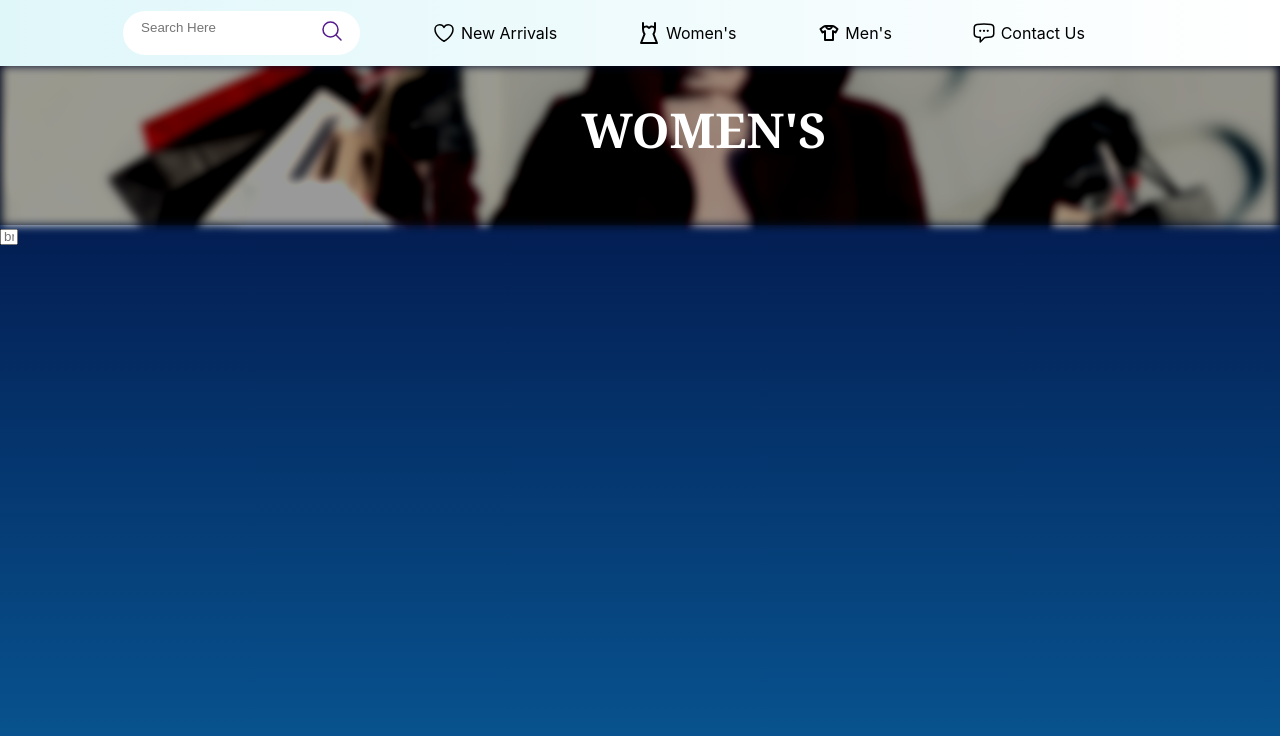
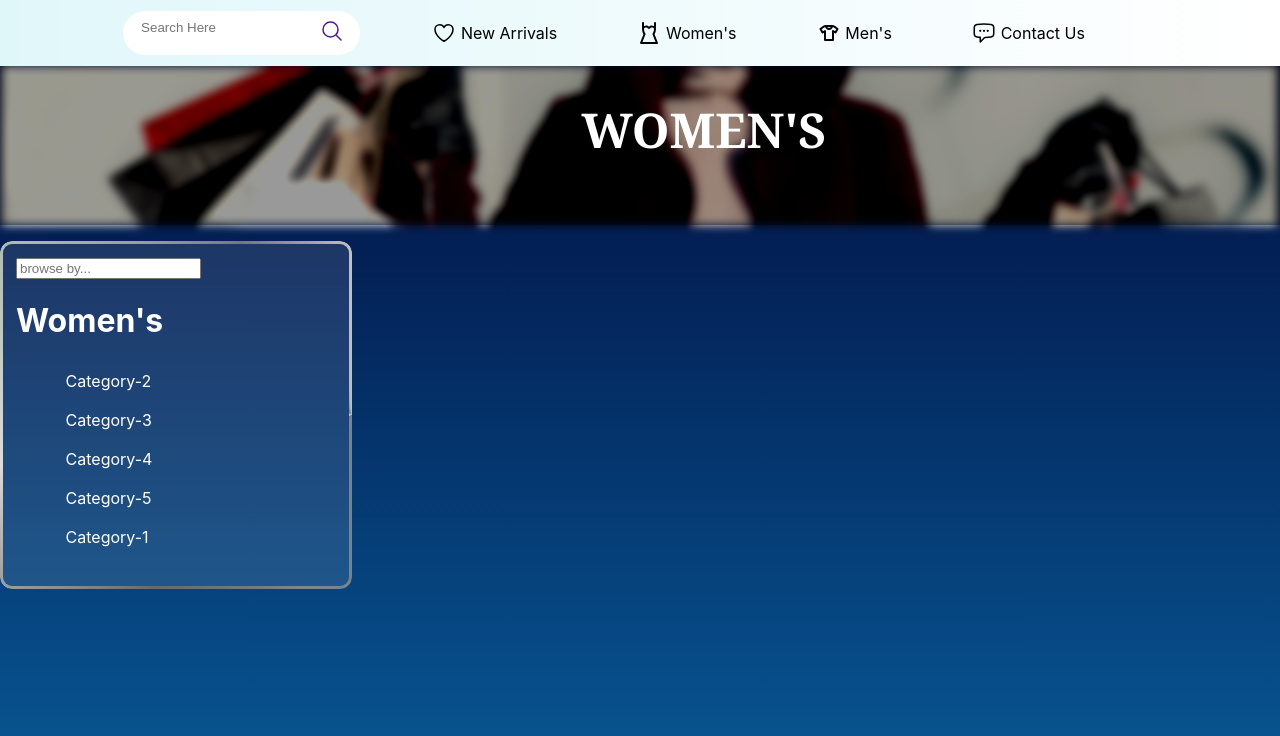
Before and after one commit to somelamedude-git/ecommerce_frontend, a React (Create React App) app in the folder ecom/: page / in a window 1280 px wide. Shown: the top 736 px of the page. Built offline with nearby package versions, Linux system fonts and the light colour scheme.

Commit message:
animated border added

```diff
--- a/ecom/src/App.css
+++ b/ecom/src/App.css
@@ -59,12 +59,85 @@ body{
 
 }
 
-.filter{
-  display:flex;
-  flex-direction: row;
+.filter {
+  position: relative;
+  z-index: 1;
+  padding: 1rem;
+  background-color: rgba(255, 255, 255, 0.1);
+  border-radius: 12px;
+  overflow: hidden;
+  isolation: isolate; /* key to avoid z-index nightmares */
+  width:25%
+}
+.inside-browse{
+  outline: none;
 }
 
-.inside-browse{
-  width:10px;
-  height:10px
+.products{
+  margin-top:1rem;
 }
+
+
+.filter::before {
+  content: '';
+  position: absolute;
+  inset: 0;
+  padding: 3px;
+  background: conic-gradient(#C0C0C0, #D3D3D3,  #808080, #A9A9A9, #36454F, #708090, #818589, #696969, #DCDCDC, #B2BEB5
+, #71797E,#C0C0C0 );
+  background-size: 300% 300%;
+  animation: shimmer 3s ease-in-out infinite;
+
+  border-radius: 12px;
+  -webkit-mask:
+    linear-gradient(#fff 0 0) content-box,
+    linear-gradient(#fff 0 0);
+  -webkit-mask-composite: xor;
+  mask-composite: exclude;
+
+  z-index: -1;
+  pointer-events: none;
+}
+
+
+@keyframes shimmer {
+  0% {
+    background-position: 0% 50%;
+  }
+  50% {
+    background-position: 100% 50%;
+  }
+  100% {
+    background-position: 0% 50%;
+  }
+}
+
+
+
+
+.subtypes{
+  /* border-color: bisque;
+  border-style: dashed; */
+}
+
+.category-item{
+  text-decoration: none;
+  color:white
+}
+
+.item-container{
+  list-style-type: none;
+}
+
+h1{
+  color:white;
+}
+
+.cat-item-holder{
+  padding: 0.6rem;
+}
+
+.category-item:hover{
+  color:#FFD700;
+  transform: scale(1.08);
+}
--- a/ecom/src/App.js
+++ b/ecom/src/App.js
@@ -19,6 +19,18 @@ function App() {
           <label className='browse'>
             <input placeholder='browse by...' className='inside-browse'/>
           </label>
+          <div className='categories'>
+            <h1>Women's</h1>
+            <div className='sub-categories'>
+              <ul className='item-container'>
+                <li className='cat-item-holder'><a className='category-item'href="">Category-2</a></li>
+                <li className='cat-item-holder'><a className='category-item' href="">Category-3</a></li>
+                <li className='cat-item-holder'><a className='category-item' href="">Category-4</a></li>
+                <li className='cat-item-holder'><a className='category-item'href="">Category-5</a></li>
+                <li className='cat-item-holder'><a className='category-item' href="">Category-1</a></li>
+              </ul>
+            </div>
+          </div>
         </div>
       </div>
      </div>
--- a/ecom/src/styles/Navbar.css
+++ b/ecom/src/styles/Navbar.css
@@ -37,6 +37,7 @@ body{
   transition: all 0.3s ease-in-out;
   position: relative;
   overflow: hidden; /* Important for hiding the shine outside bounds */
+
 }
 
 .item::after {
@@ -59,7 +60,7 @@ body{
 }
 
 
-li {
+.item-holder {
   padding-left: 1.5rem;
   padding-right: 1.5rem;
   padding-top:0.5rem;
@@ -71,10 +72,10 @@ li {
 }
 
 
-li:nth-child(1) { animation-delay: 0.2s; }
-li:nth-child(2) { animation-delay: 0.4s; }
-li:nth-child(3) { animation-delay: 0.6s; }
-li:nth-child(4) { animation-delay: 0.8s; }
+.item-holder:nth-child(1) { animation-delay: 0.2s; }
+.item-holder:nth-child(2) { animation-delay: 0.4s; }
+.item-holder:nth-child(3) { animation-delay: 0.6s; }
+.item-holder:nth-child(4) { animation-delay: 0.8s; }
 
 @keyframes slideIn {
   to {
```
